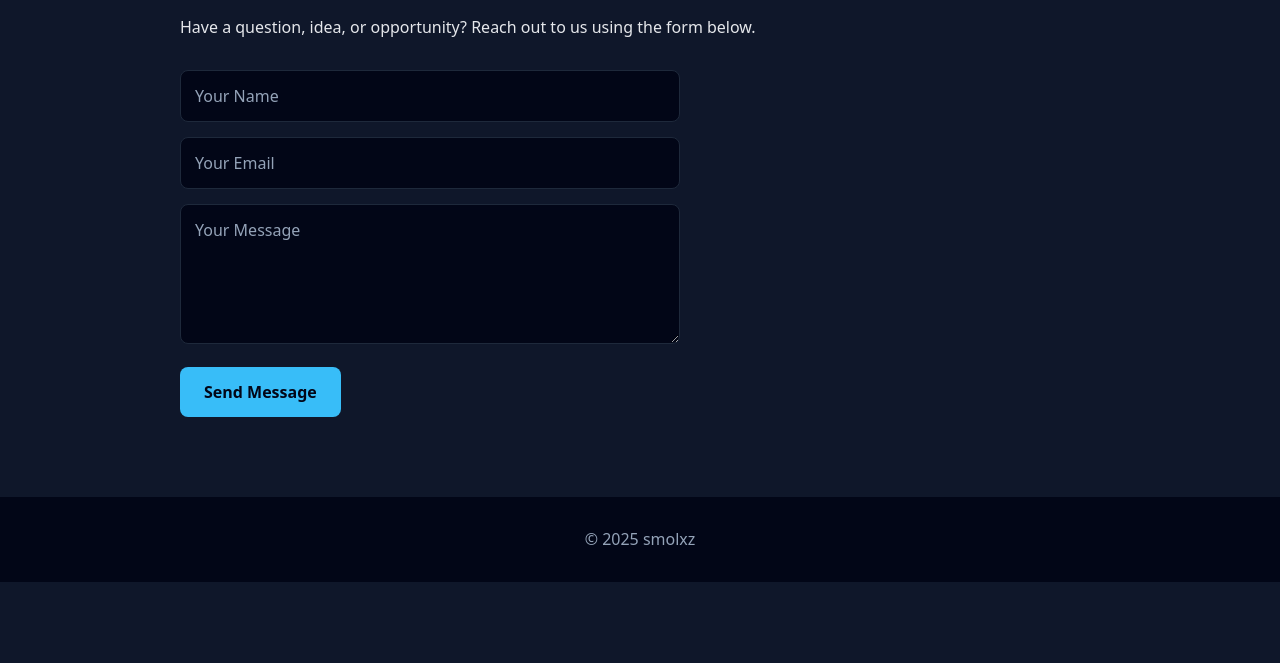
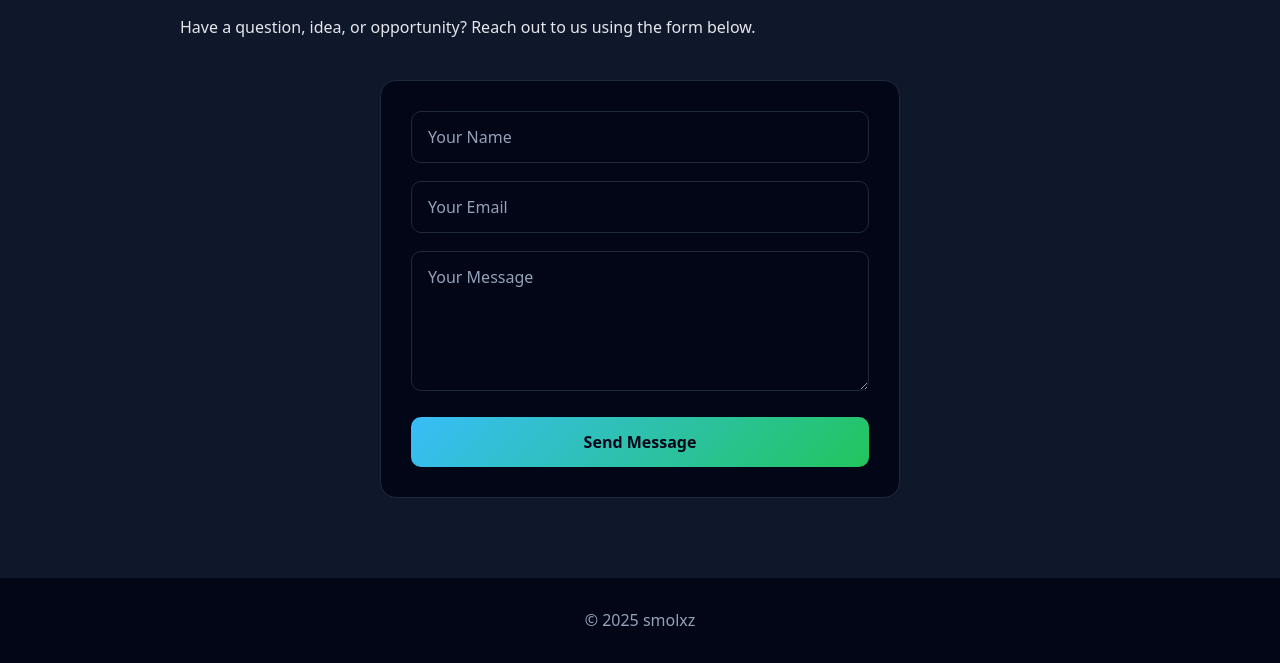
Before and after one commit to smolxz/smolxz.github.io, a plain HTML site: page contact.html in a window 1280 px wide. Shown: the part 215-878 px from the top of the page. Before the commit the page ends 800 px from the top, so only its background shows below. Drawn offline with Linux system fonts and the light colour scheme.

Commit message:
Refine contact form styles and button appearance
Updated styles for the contact form, including adjustments to margins, padding, and border radius. Changed button background to a gradient and modified focus styles.

```diff
--- a/style.css
+++ b/style.css
@@ -137,18 +137,22 @@ ul {
   transition: 0.3s ease;
   border-color: #38bdf8;
 }
-/* CONTACT FORM */
+/* CONTACT FORM - PROFESSIONAL */
 .contact-form {
-  max-width: 500px;
-  margin-top: 30px;
+  max-width: 520px;
+  margin: 40px auto 0;
+  background: #020617;
+  padding: 30px;
+  border-radius: 16px;
+  border: 1px solid #1e293b;
 }
 
 .contact-form input,
 .contact-form textarea {
   width: 100%;
-  padding: 14px;
-  margin-bottom: 15px;
-  border-radius: 8px;
+  padding: 14px 16px;
+  margin-bottom: 18px;
+  border-radius: 10px;
   border: 1px solid #1e293b;
   background: #020617;
   color: #e5e7eb;
@@ -160,17 +164,24 @@ ul {
   color: #94a3b8;
 }
 
+.contact-form input:focus,
+.contact-form textarea:focus {
+  outline: none;
+  border-color: #38bdf8;
+}
+
 .contact-form button {
-  background: #38bdf8;
+  width: 100%;
+  background: linear-gradient(135deg, #38bdf8, #22c55e);
   color: #020617;
   border: none;
-  padding: 14px 24px;
-  border-radius: 8px;
+  padding: 14px;
+  border-radius: 10px;
   font-size: 1rem;
-  font-weight: bold;
+  font-weight: 700;
   cursor: pointer;
 }
 
 .contact-form button:hover {
-  background: #22c55e;
+  opacity: 0.9;
 }
```
